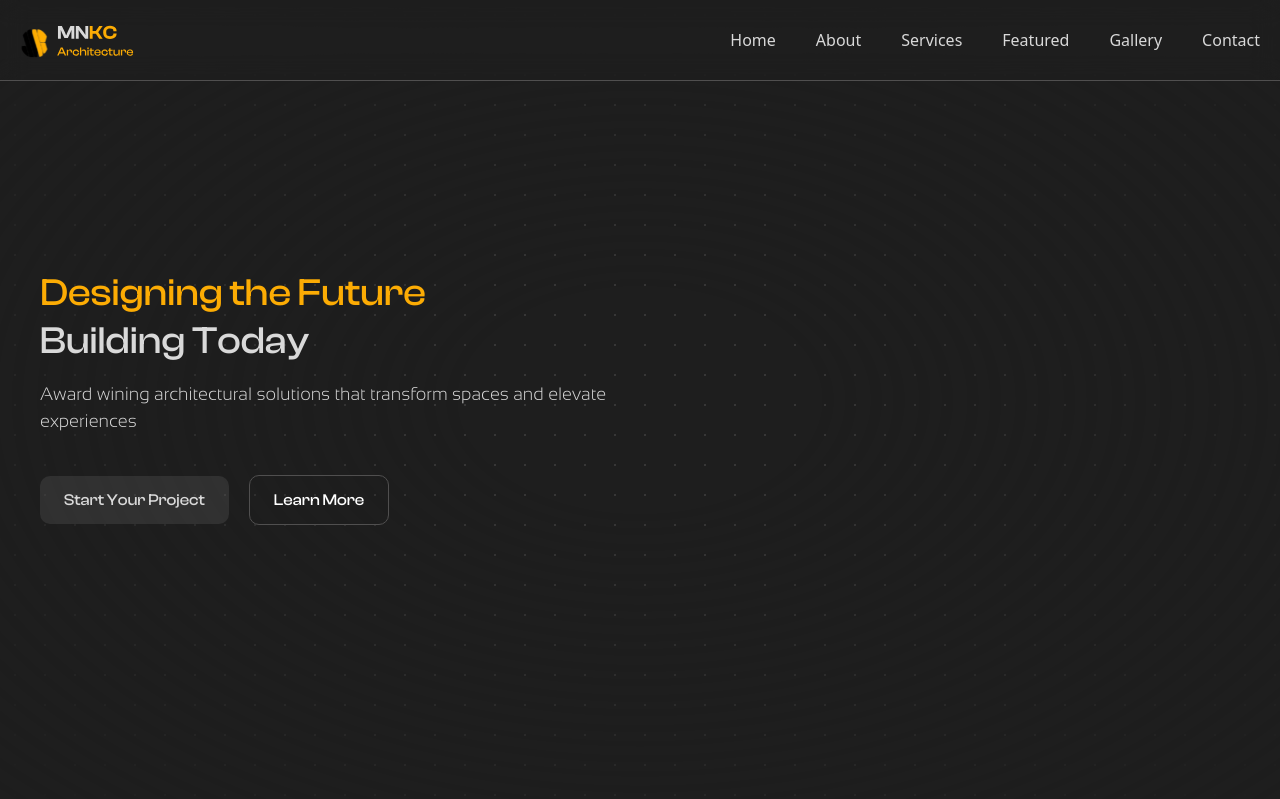
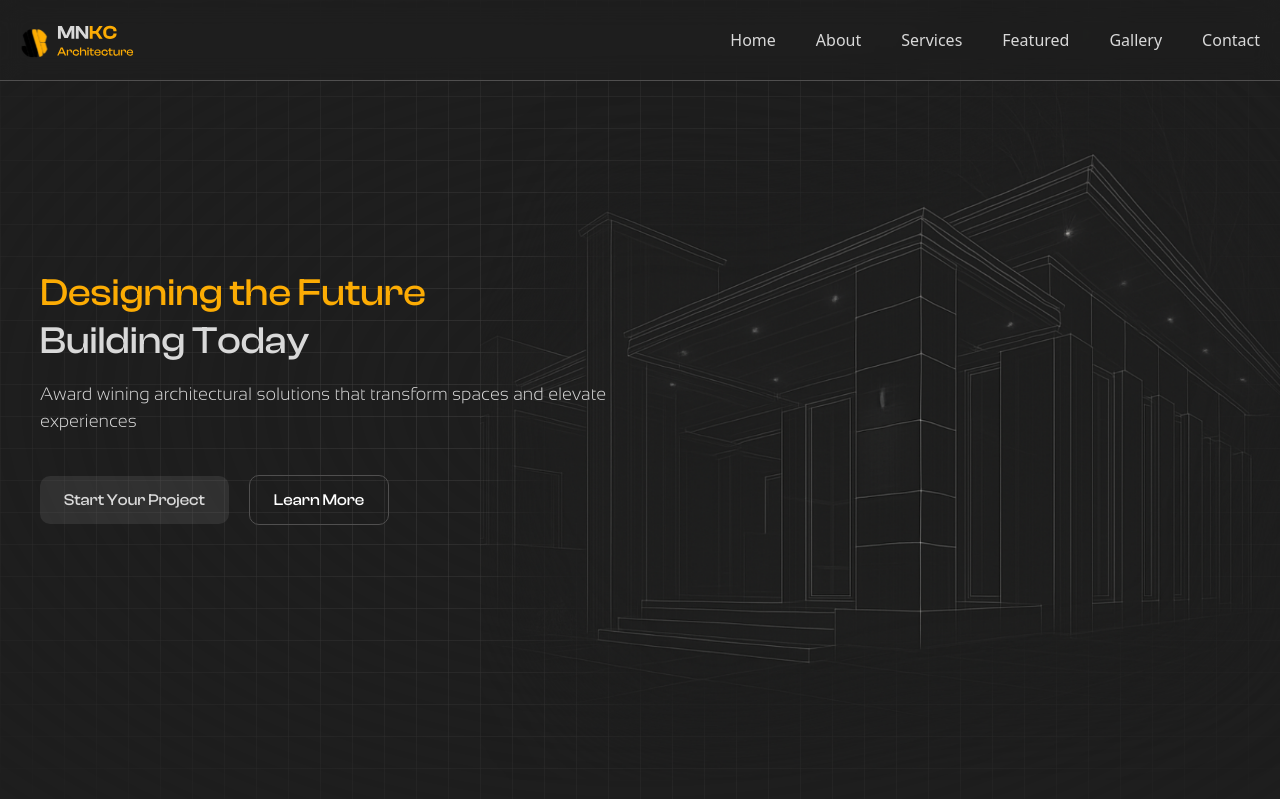
Before and after one commit to rainndev/MNKC-Architecture, a React (Vite) app: page / in a window 1280 px wide. Shown: the top 799 px of the page. Built offline with nearby package versions, Linux system fonts and the light colour scheme.

Commit message:
style: adjust z-index of image in Hero component for proper layering

```diff
--- a/src/sections/AboutUs.tsx
+++ b/src/sections/AboutUs.tsx
@@ -5,7 +5,7 @@ const AboutUs = () => {
   return (
     <div
       id="about"
-      className="flex h-full w-full items-center justify-center border-b border-[#504F4F] bg-[#1E1E1E]"
+      className="relative flex h-full w-full items-center justify-center border-b border-[#504F4F] bg-[#1E1E1E]"
     >
       {/* Dotted Background FIRST, behind everything */}
       <div className="absolute top-0 flex h-full w-full items-center justify-center border-b border-[#504F4F] bg-[#1E1E1E] bg-[radial-gradient(rgba(80,79,79,0.5)_1px,#1E1E1E_1px)] bg-[size:30px_30px]" />
--- a/src/sections/Hero.tsx
+++ b/src/sections/Hero.tsx
@@ -49,7 +49,7 @@ const Hero = () => {
         </div>
         <div className="flex h-full w-full items-center"></div>
         <img
-          className="absolute -top-5 right-0 z-0 h-full object-cover"
+          className="absolute -top-5 right-0 z-5 h-full object-cover"
           src="/images/hero-3.png"
           alt=""
         />
```
